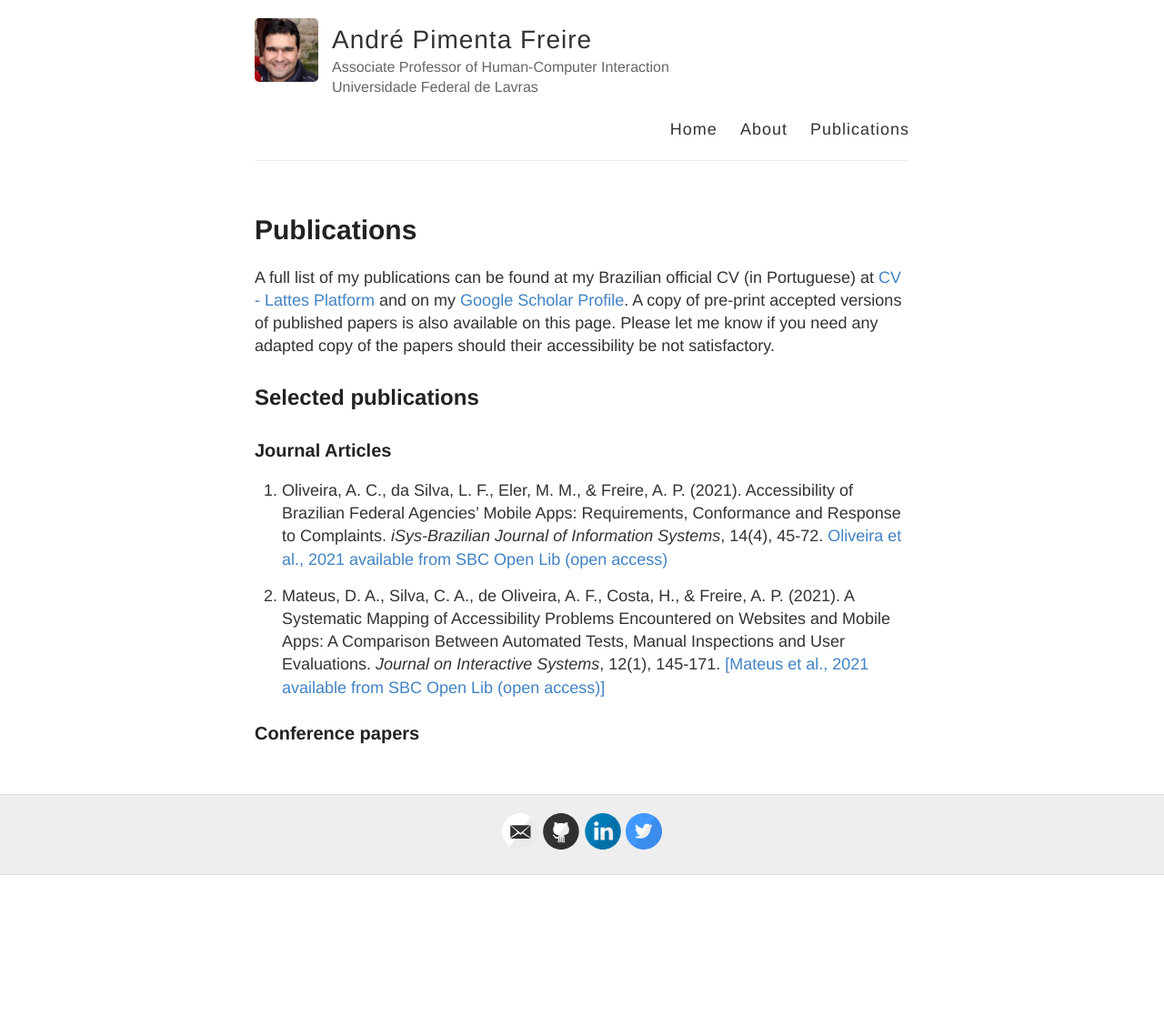
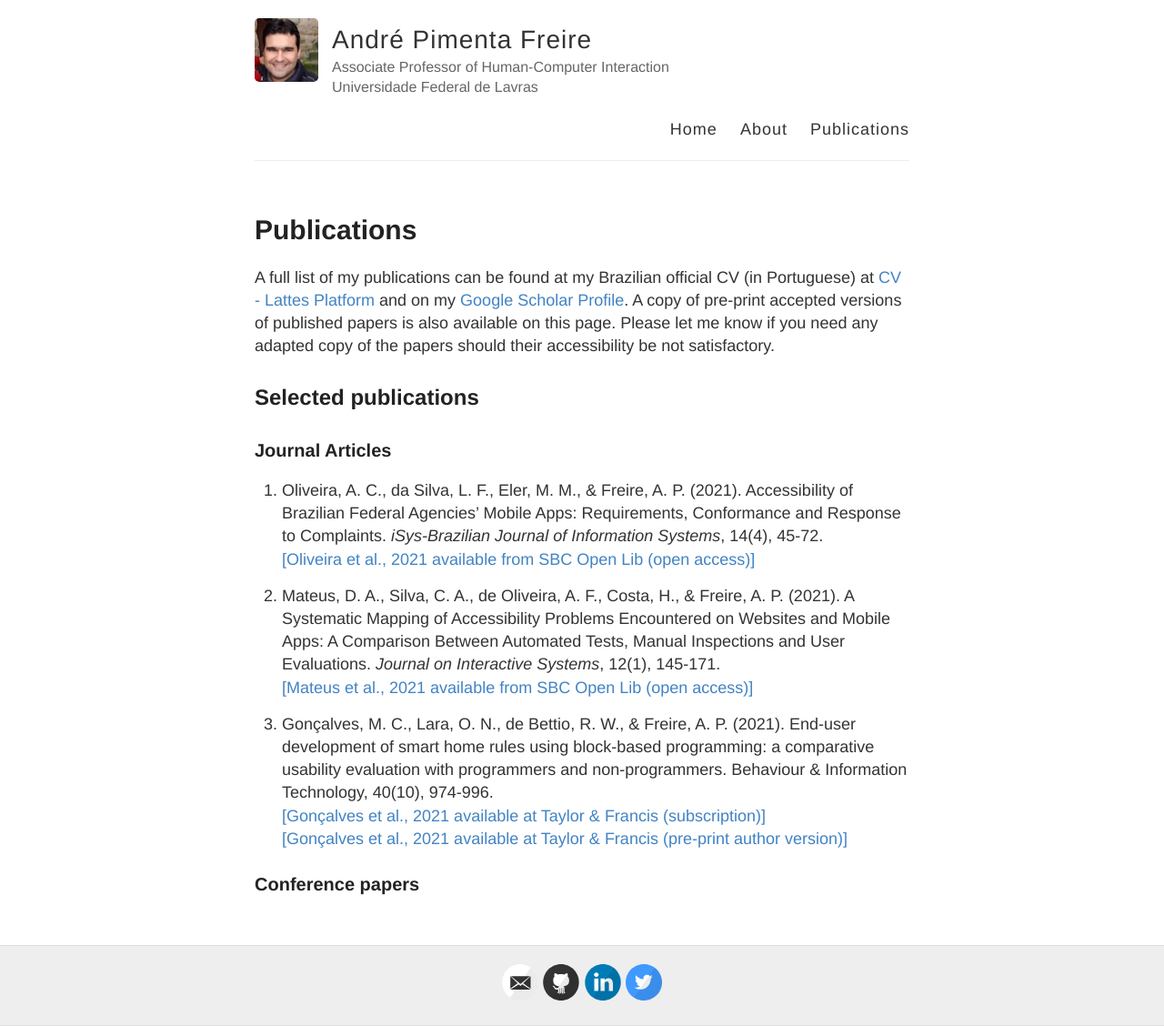
Before and after one commit to apfreire/apfreire.github.io, a Jekyll site: the page built from publications.md, in a window 1280 px wide. Shown: the whole page at 91% size. Built offline with Jekyll 4.4.1, drawn with Linux system fonts in a browser that asks for light colours; before the commit the page ends 962 px from its top, so only the background shows below that.

Commit message:
Update publications.md

```diff
--- a/publications.md
+++ b/publications.md
@@ -12,8 +12,10 @@ also available on this page.  Please let me know if you need any adapted copy of
 
 ### Journal Articles
 
-1. Oliveira, A. C., da Silva, L. F., Eler, M. M., & Freire, A. P. (2021). Accessibility of Brazilian Federal Agencies' Mobile Apps: Requirements, Conformance and Response to Complaints. *iSys-Brazilian Journal of Information Systems*, 14(4), 45-72. [Oliveira et al., 2021 available from SBC Open Lib (open access)](https://sol.sbc.org.br/journals/index.php/isys/article/download/2016/1888)
+1. Oliveira, A. C., da Silva, L. F., Eler, M. M., & Freire, A. P. (2021). Accessibility of Brazilian Federal Agencies' Mobile Apps: Requirements, Conformance and Response to Complaints. *iSys-Brazilian Journal of Information Systems*, 14(4), 45-72.<br/>[[Oliveira et al., 2021 available from SBC Open Lib (open access)]](https://sol.sbc.org.br/journals/index.php/isys/article/download/2016/1888)
 
-2. Mateus, D. A., Silva, C. A., de Oliveira, A. F., Costa, H., & Freire, A. P. (2021). A Systematic Mapping of Accessibility Problems Encountered on Websites and Mobile Apps: A Comparison Between Automated Tests, Manual Inspections and User Evaluations. *Journal on Interactive Systems*, 12(1), 145-171. [[Mateus et al., 2021 available from SBC Open Lib (open access)]](https://sol.sbc.org.br/journals/index.php/jis/article/view/1778)
+2. Mateus, D. A., Silva, C. A., de Oliveira, A. F., Costa, H., & Freire, A. P. (2021). A Systematic Mapping of Accessibility Problems Encountered on Websites and Mobile Apps: A Comparison Between Automated Tests, Manual Inspections and User Evaluations. *Journal on Interactive Systems*, 12(1), 145-171.<br/> [[Mateus et al., 2021 available from SBC Open Lib (open access)]](https://sol.sbc.org.br/journals/index.php/jis/article/view/1778)
+
+3. Gonçalves, M. C., Lara, O. N., de Bettio, R. W., & Freire, A. P. (2021). End-user development of smart home rules using block-based programming: a comparative usability evaluation with programmers and non-programmers. Behaviour & Information Technology, 40(10), 974-996.<br/> [[Gonçalves et al., 2021 available at Taylor & Francis (subscription)]](https://doi.org/10.1080/0144929X.2021.1921028)<br/>[[Gonçalves et al., 2021 available at Taylor & Francis (pre-print author version)]](https://sol.sbc.org.br/journals/index.php/jis/article/view/1778)
 
 ### Conference papers
```
